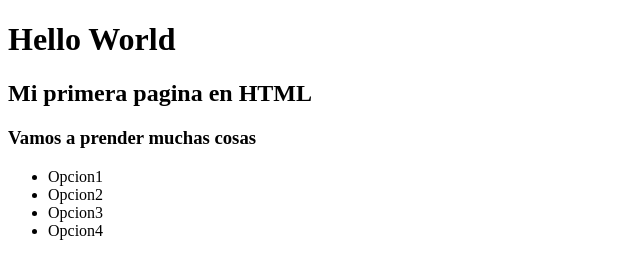
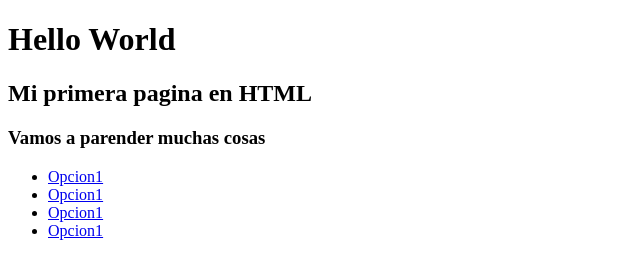
Before and after one commit to AlexSmochina/M04, a plain HTML site: page M04/Ejercicio 2.html in a window 1280 px wide. Shown: the whole page, without its empty margins (0-640 px from the left). Drawn offline with Linux system fonts and the light colour scheme.

Commit message:
Ejercicio 2

```diff
--- a/M04/Ejercicio 2.html
+++ b/M04/Ejercicio 2.html
@@ -9,13 +9,13 @@
             <h1>Hello World</h1>
         </header>
         <h2>Mi primera pagina en HTML</h2>
-        <h3>Vamos a prender muchas cosas</h3>
+        <h3>Vamos a parender muchas cosas</h3>
             <nav>
                 <ul>
-                    <li>Opcion1</li>
-                    <li>Opcion2</li>
-                    <li>Opcion3</li>
-                    <li>Opcion4</li>
+                    <li><a href="www,itb.cat">Opcion1</a></li>
+                    <li><a href="https://store.steampowered.com/?l=spanish">Opcion1</a></li>
+                    <li><a href="https://discord.com/">Opcion1</a></li>
+                    <li><a href="https://www.instagram.com/">Opcion1</a></li>
                 </ul>
             </nav>
     </body>
```
